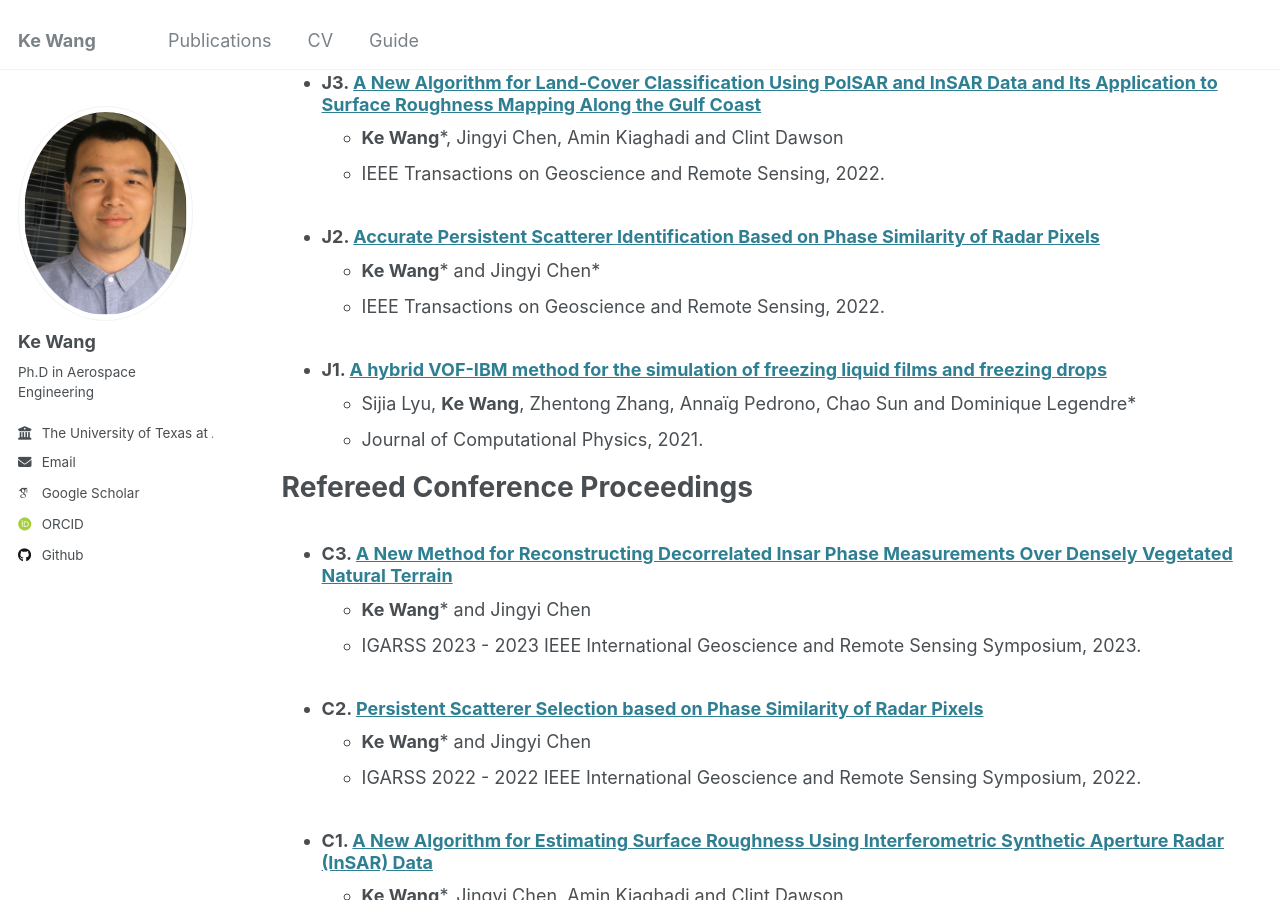
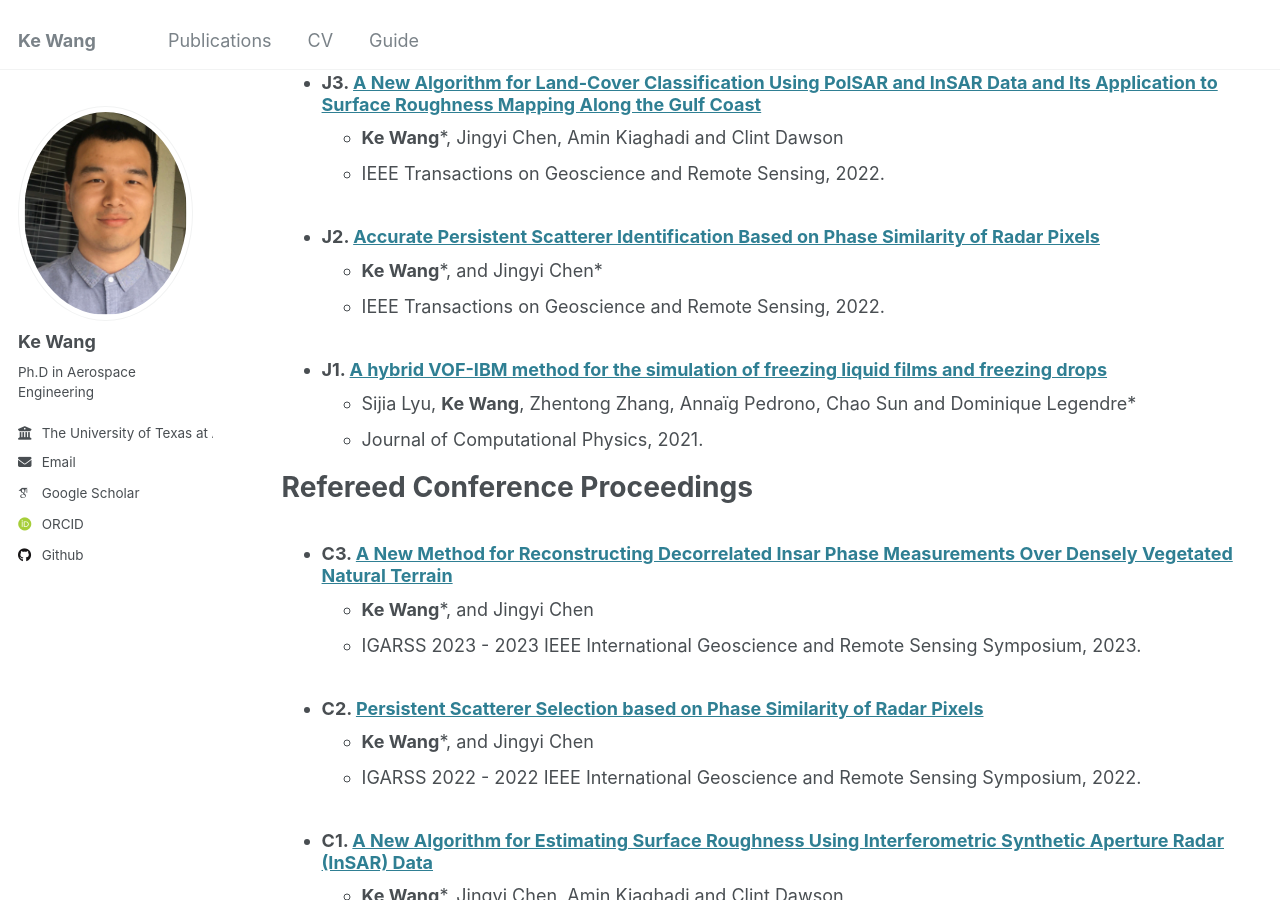
Before and after one commit to aik9508/aik9508.github.io, a Jekyll site: the page built from _pages/publications.md, in a window 1280 px wide and 900 px high, scrolled down 743 px. Built offline with Jekyll 4.4.1, drawn with Linux system fonts in a browser that asks for light colours; some web fonts are replaced.

Commit message:
add a comma before and

```diff
--- a/_pages/publications.md
+++ b/_pages/publications.md
@@ -36,7 +36,7 @@ Journal Articles
       * IEEE Transactions on Geoscience and Remote Sensing, 2022.
 
 *  ### J2. [Accurate Persistent Scatterer Identification Based on Phase Similarity of Radar Pixels](https://10.1109/TGRS.2022.3210868)
-      * **Ke Wang**\* and Jingyi Chen\*
+      * **Ke Wang**\*, and Jingyi Chen\*
       * IEEE Transactions on Geoscience and Remote Sensing, 2022.
 
 *  ### J1. [A hybrid VOF-IBM method for the simulation of freezing liquid films and freezing drops](https://doi.org/10.1016/j.jcp.2021.110160)
@@ -47,11 +47,11 @@ Refereed Conference Proceedings
 ======
 
 *  ### C3. [A New Method for Reconstructing Decorrelated Insar Phase Measurements Over Densely Vegetated Natural Terrain](https://10.1109/IGARSS52108.2023.10282116)
-      * **Ke Wang**\* and Jingyi Chen
+      * **Ke Wang**\*, and Jingyi Chen
       * IGARSS 2023 - 2023 IEEE International Geoscience and Remote Sensing Symposium, 2023.
 
 *  ### C2. [Persistent Scatterer Selection based on Phase Similarity of Radar Pixels](https://10.1109/IGARSS46834.2022.9884255)
-      * **Ke Wang**\* and Jingyi Chen
+      * **Ke Wang**\*, and Jingyi Chen
       * IGARSS 2022 - 2022 IEEE International Geoscience and Remote Sensing Symposium, 2022.
 
 *  ### C1. [A New Algorithm for Estimating Surface Roughness Using Interferometric Synthetic Aperture Radar (InSAR) Data](https://10.1109/IGARSS39084.2020.9323083)
--- a/markdown_generator/myPubsFrombib.py
+++ b/markdown_generator/myPubsFrombib.py
@@ -113,8 +113,10 @@ def join_authors(authors):
     s = authors[0]
     for i in range(1,len(authors)-1):
         s = s + ', '+ authors[i]
-    if len(authors) > 1:
+    if len(authors) > 2:
         s = s + ' and ' + authors[-1]
+    else:
+        s = s + ', and ' + authors[-1]
     return s
 
 def entry_to_md(e,idx,style="pub"):
```
Also changed, not shown: _includes/publications_cv.md (+3 -3 lines).
